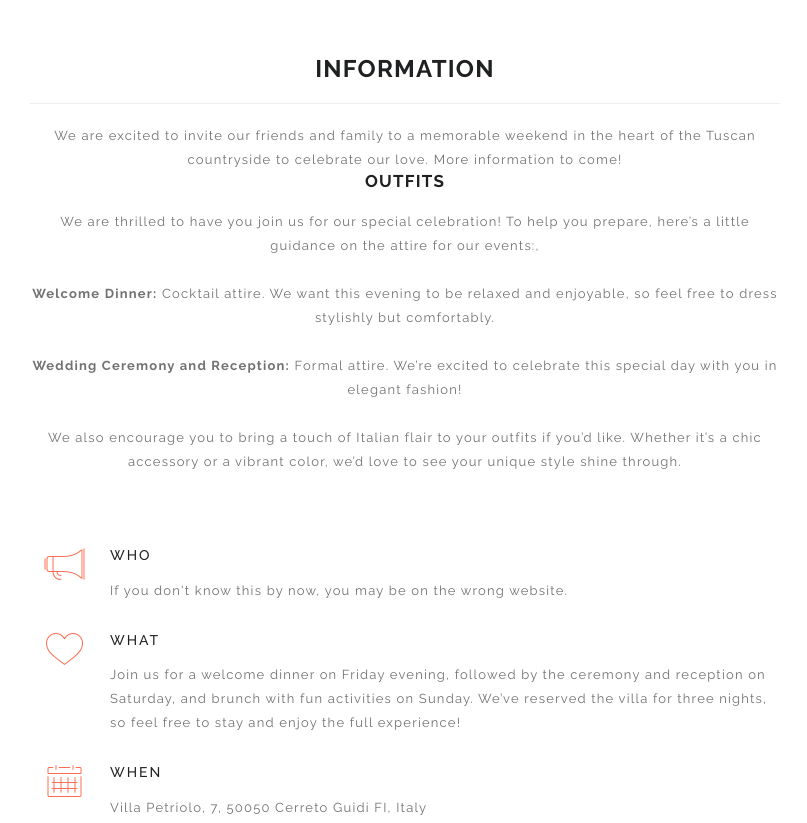
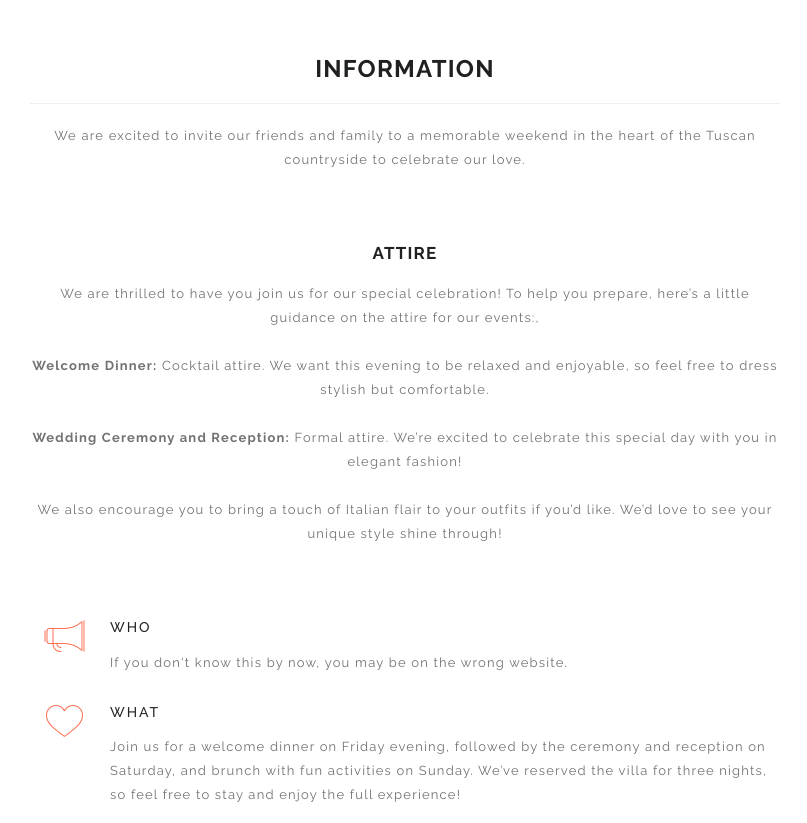
Before and after one commit to espeal/eleniandalex, a plain HTML site: page index.html in a window 1280 px wide. Shown: the part 2020-2843 px from the top of the page, without its empty margins (235-1042 px from the left). Drawn offline with nearby package versions, Linux system fonts and the light colour scheme; some packages are replaced by stand-ins of ours.

Commit message:
attire section

```diff
--- a/index.html
+++ b/index.html
@@ -222,9 +222,9 @@
             <div class="col-sm-8 col-sm-offset-2">
               <h2 class="big-title">INFORMATION</h2>
               <hr>
-              <p class="about-text">We are excited to invite our friends and family to a memorable weekend in the heart of the Tuscan countryside to celebrate our love. More information to come!</p>
-              <h3>OUTFITS</h3>
-              <p>We are thrilled to have you join us for our special celebration! To help you prepare, here’s a little guidance on the attire for our events:,<br><br><b>Welcome Dinner:</b> Cocktail attire. We want this evening to be relaxed and enjoyable, so feel free to dress stylishly but comfortably.<br><br><b>Wedding Ceremony and Reception:</b> Formal attire. We’re excited to celebrate this special day with you in elegant fashion!<br><br>We also encourage you to bring a touch of Italian flair to your outfits if you’d like. Whether it’s a chic accessory or a vibrant color, we’d love to see your unique style shine through.<br><br></p>
+              <p class="about-text">We are excited to invite our friends and family to a memorable weekend in the heart of the Tuscan countryside to celebrate our love.<br><br><br><br></p>
+              <h3>ATTIRE</h3>
+              <p>We are thrilled to have you join us for our special celebration! To help you prepare, here’s a little guidance on the attire for our events:,<br><br><b>Welcome Dinner:</b> Cocktail attire. We want this evening to be relaxed and enjoyable, so feel free to dress stylish but comfortable.<br><br><b>Wedding Ceremony and Reception:</b> Formal attire. We’re excited to celebrate this special day with you in elegant fashion!<br><br>We also encourage you to bring a touch of Italian flair to your outfits if you’d like. We’d love to see your unique style shine through!<br><br></p>
             </div>
           </div> <!-- End row -->
 
@@ -284,6 +284,7 @@
             </ul>
           </div> <!-- end features-box-content -->
         </div>
+        <p>More information to come!</p>
       </div>
   </div>
   </div>
```
